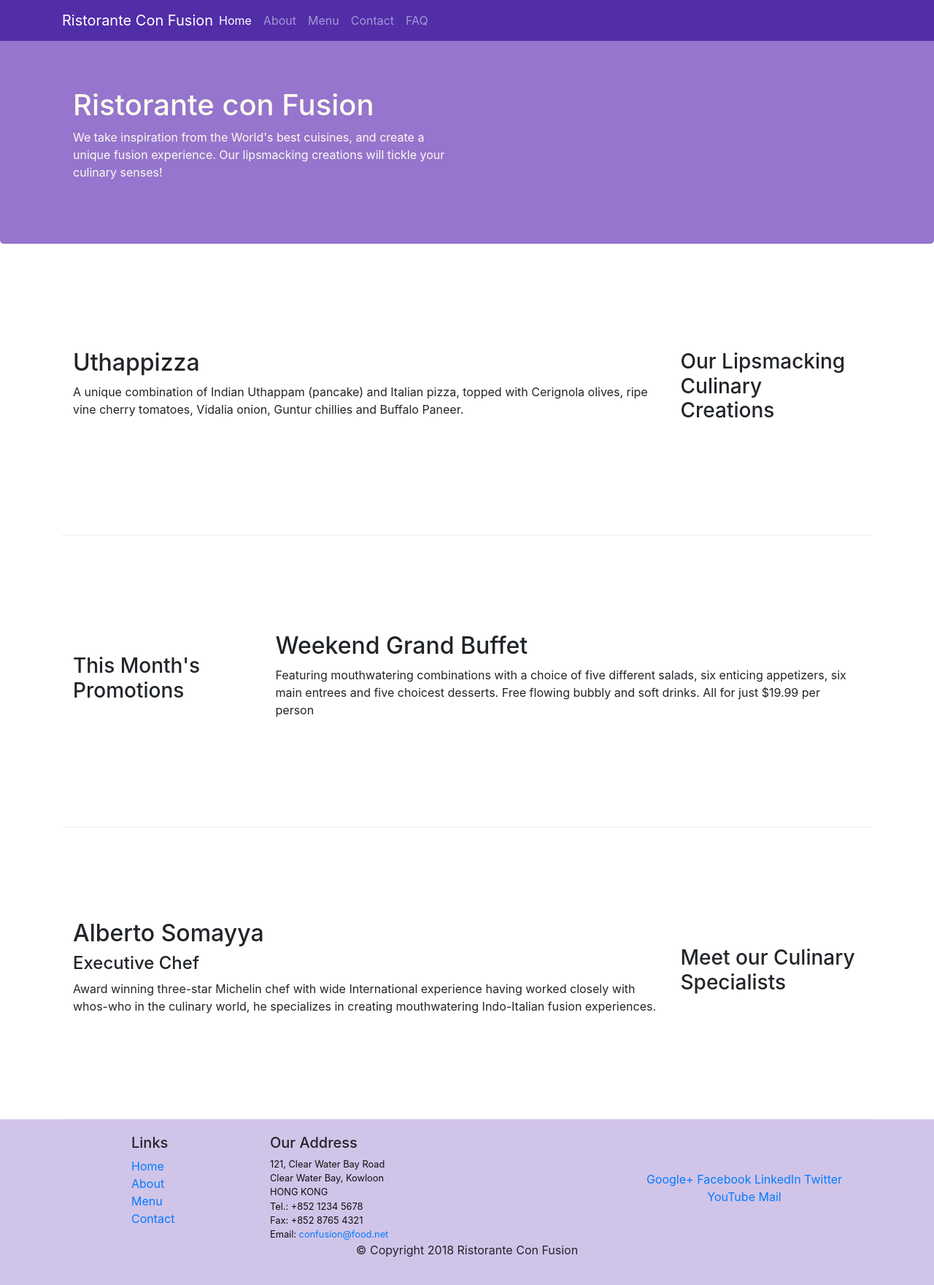
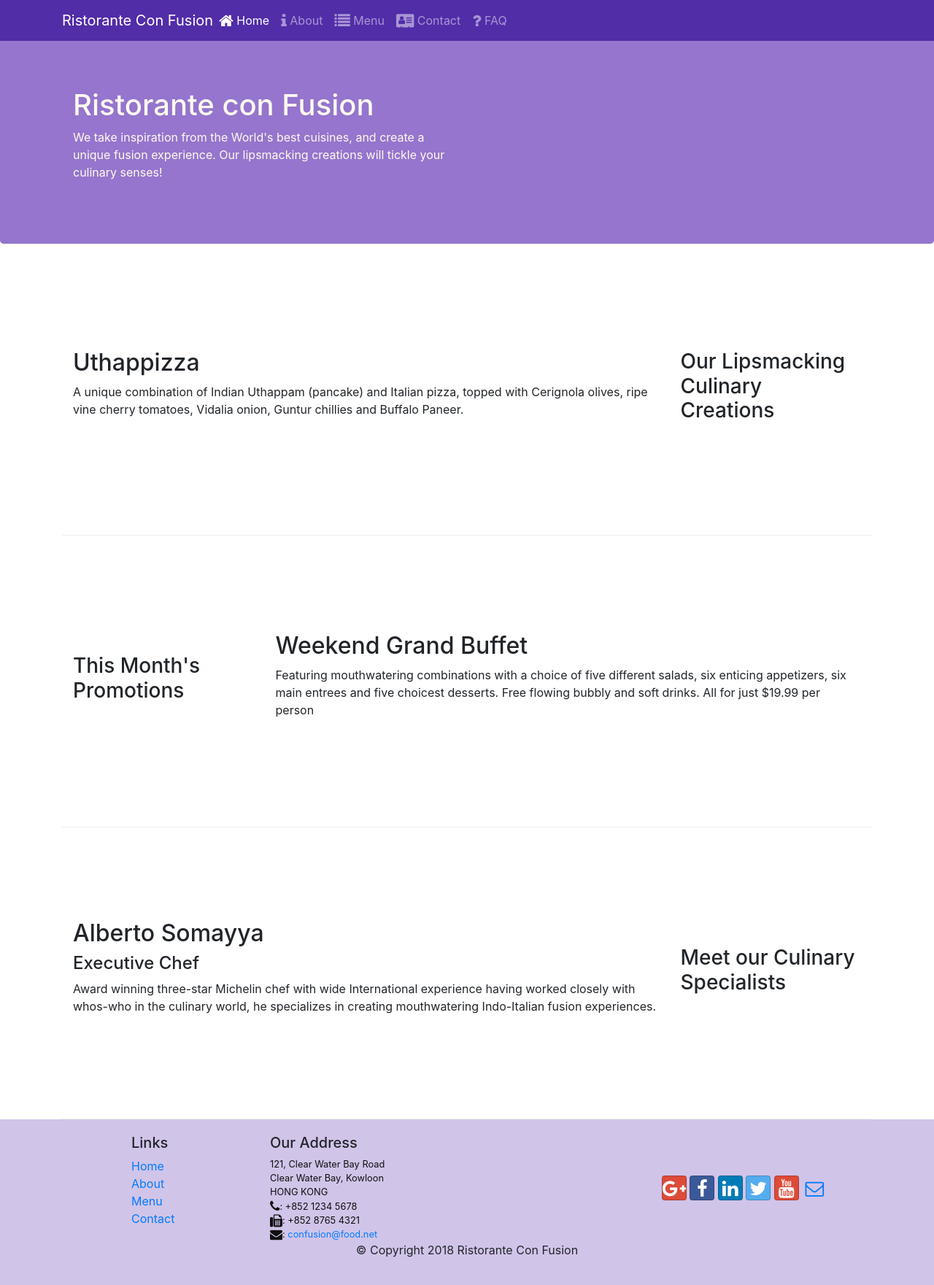
Before and after one commit to IrfaanDzakiy/conFusion, a website: page index.html in a window 1280 px wide. Shown: the whole page at 73% size. Drawn offline with nearby package versions, Linux system fonts and the light colour scheme.

Commit message:
icon fonts

```diff
--- a/index.html
+++ b/index.html
@@ -9,7 +9,10 @@
 
     <!-- Bootstrap CSS -->
     <link rel="stylesheet" href="node_modules/bootstrap/dist/css/bootstrap.min.css">
+    <link rel="stylesheet" href="node_modules/font-awesome/css/font-awesome.min.css">
+    <link rel="stylesheet" href="node_modules/bootstrap-social/bootstrap-social.css">
     <link rel="stylesheet" href="css/styles.css">
+
     <title>Ristorante Con Fusion</title>
 </head>
 
@@ -23,11 +26,11 @@
             <a class="navbar-brand mr-auto" href="#">Ristorante Con Fusion</a>
             <div class="collapse navbar-collapse" id="Navbar">
                 <ul class="navbar-nav mr-auto">
-                    <li class="nav-item active"><a class="nav-link" href="#">Home</a></li>
-                    <li class="nav-item"><a class="nav-link" href="./aboutus.html">About</a></li>
-                    <li class="nav-item"><a class="nav-link" href="#">Menu</a></li>
-                    <li class="nav-item"><a class="nav-link" href="#">Contact</a></li>
-                    <li class="nav-item"><a class="nav-link" href="#">FAQ</a></li>
+                    <li class="nav-item active"><a class="nav-link" href="#"><span class="fa fa-home fa-lg"></span> Home</a></li>
+                    <li class="nav-item"><a class="nav-link" href="./aboutus.html"><span class="fa fa-info fa-lg"></span> About</a></li>
+                    <li class="nav-item"><a class="nav-link" href="#"><span class="fa fa-list fa-lg"></span> Menu</a></li>
+                    <li class="nav-item"><a class="nav-link" href="#"><span class="fa fa-address-card fa-lg"></span> Contact</a></li>
+                    <li class="nav-item"><a class="nav-link" href="#"><span class="fa fa-question fa-lg"></span> FAQ</a></li>
                 </ul>
             </div>
         </div>
@@ -98,19 +101,19 @@
 		              121, Clear Water Bay Road<br>
 		              Clear Water Bay, Kowloon<br>
 		              HONG KONG<br>
-		              Tel.: +852 1234 5678<br>
-		              Fax: +852 8765 4321<br>
-		              Email: <a href="mailto:confusion@food.net">confusion@food.net</a>
+		              <i class="fa fa-phone fa-lg"></i>: +852 1234 5678<br>
+		              <i class="fa fa-fax fa-lg"></i>: +852 8765 4321<br>
+		              <i class="fa fa-envelope fa-lg"></i>: <a href="mailto:confusion@food.net">confusion@food.net</a>
 		           </address>
                 </div>
                 <div class="col-12 col-sm-4 align-self-center">
                     <div class="col-auto text-center">
-                        <a href="http://google.com/+">Google+</a>
-                        <a href="http://www.facebook.com/profile.php?id=">Facebook</a>
-                        <a href="http://www.linkedin.com/in/">LinkedIn</a>
-                        <a href="http://twitter.com/">Twitter</a>
-                        <a href="http://youtube.com/">YouTube</a>
-                        <a href="mailto:">Mail</a>
+                        <a class="btn btn-social-icon btn-google" href="http://google.com/+"><i class="fa fa-google-plus fa-lg"></i></a>
+                        <a class="btn btn-social-icon btn-facebook" href="http://www.facebook.com/profile.php?id="><i class="fa fa-facebook fa-lg"></i></a>
+                        <a class="btn btn-social-icon btn-linkedin" href="http://www.linkedin.com/in/"><i class="fa fa-linkedin fa-lg"></i></a>
+                        <a class="btn btn-social-icon btn-twitter" href="http://twitter.com/"><i class="fa fa-twitter fa-lg"></i></a>
+                        <a class="btn btn-social-icon btn-google" href="http://youtube.com/"><i class="fa fa-youtube fa-lg"></i></a>
+                        <a class="btn btn-social-icon " href="mailto:"><i class="fa fa-envelope-o fa-lg"></i></a>
                     </div>
                 </div>
            </div>
--- a/package.json
+++ b/package.json
@@ -15,6 +15,8 @@
   },
   "dependencies": {
     "bootstrap": "^4.0.0",
+    "bootstrap-social": "^5.1.1",
+    "font-awesome": "^4.7.0",
     "jquery": "^3.3.1",
     "popper.js": "^1.12.9"
   }
```
Also changed, not shown: aboutus.html (+16 -14 lines), 1 other file.
